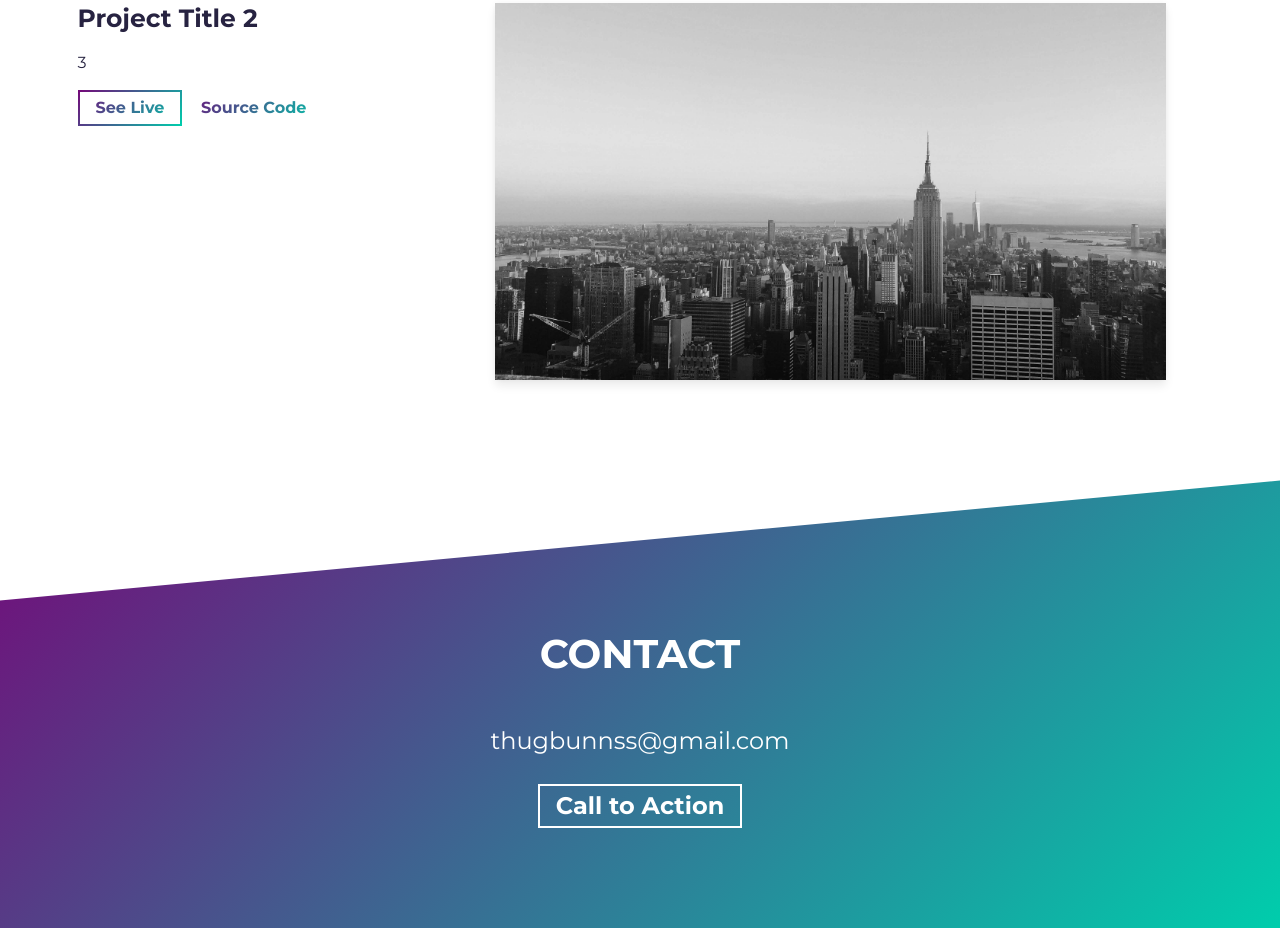
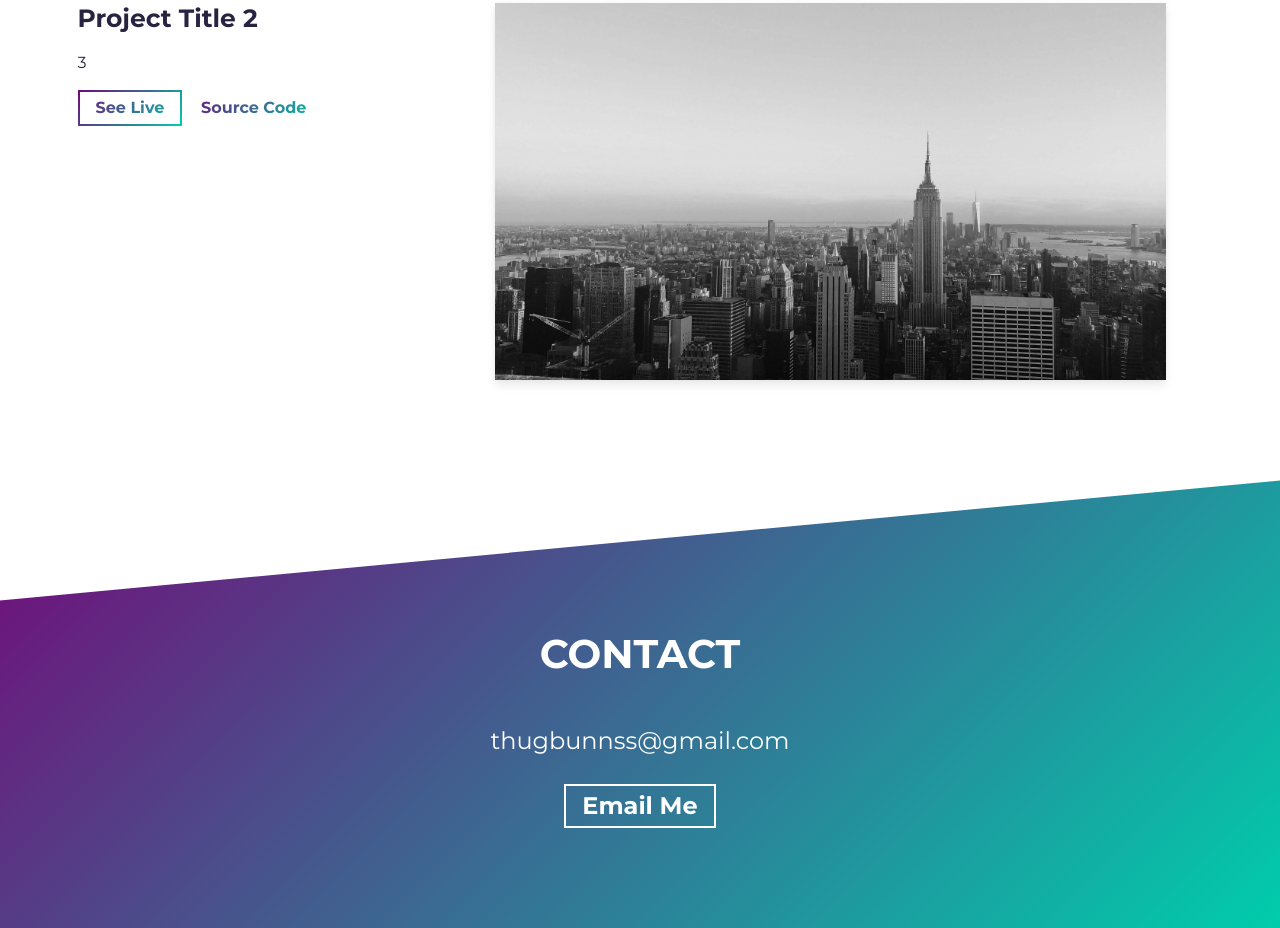
Before and after one commit to thugbunnys/thuggy, a website built with Parcel: page src/index.html in a window 1280 px wide. Shown: the part 2527-3455 px from the top of the page. Built offline with nearby package versions, Linux system fonts and the light colour scheme.

Commit message:
Update index.html

```diff
--- a/src/index.html
+++ b/src/index.html
@@ -274,7 +274,7 @@
             target="_blank"
             class="cta-btn cta-btn--resume"
             href="mailto:example@email.com"
-            >Call to Action</a
+            >Email Me</a
           >
         </div>
       </div>
```
